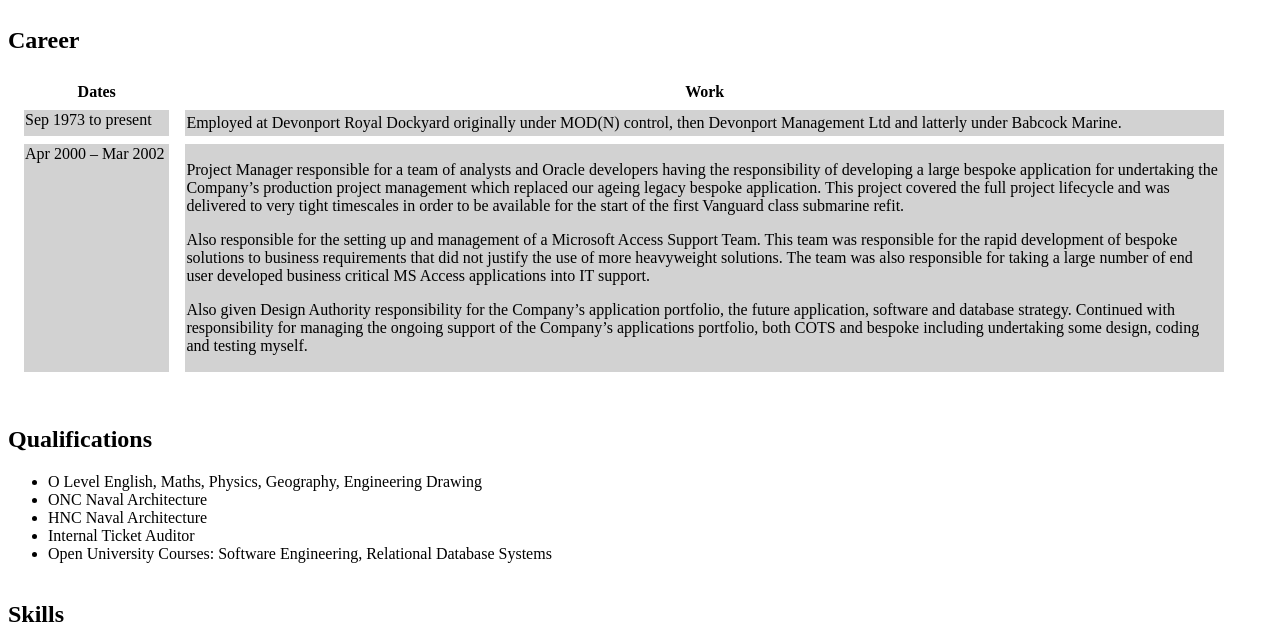
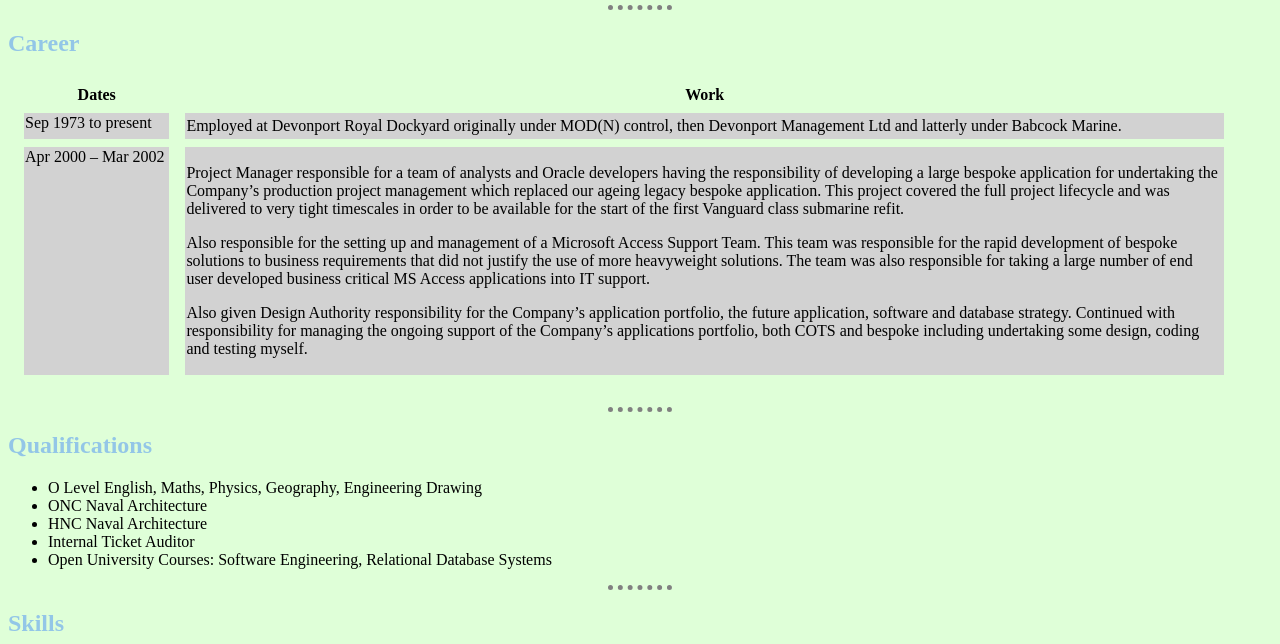
Before and after one commit to castlegh/web, a plain HTML site: page index.html in a window 1280 px wide. Shown: the part 164-808 px from the top of the page. Drawn offline with Linux system fonts and the light colour scheme.

Commit message:
css changes

```diff
--- a/styles.css
+++ b/css/styles.css
@@ -25,11 +25,17 @@ table {
   }
 
   body {
-    background-color: DFFFD8;
+    background-color: #DFFFD8;
   }
 
   hr {
     border-style: none;
-    color: rgb(65, 65, 31);
-    height: 2px;
+    border-top-style: dotted;
+    border-color: grey;
+    border-width: 5px;
+    width: 5%;
   }
+
+  h1, h2, h3 {
+    color: #93C6E7
+  }
--- a/index.html
+++ b/index.html
@@ -3,7 +3,7 @@
   <head>
     <meta charset="UTF-8" />
     <title>🔥 Index</title>
-    <link rel="stylesheet" href="styles.css" />
+    <link rel="stylesheet" href="css/styles.css" />
   </head>
   <body>
     <table>
```
Also changed, not shown: contactme.html (+2 -2 lines), hobbies.html (+1 -0 lines).
